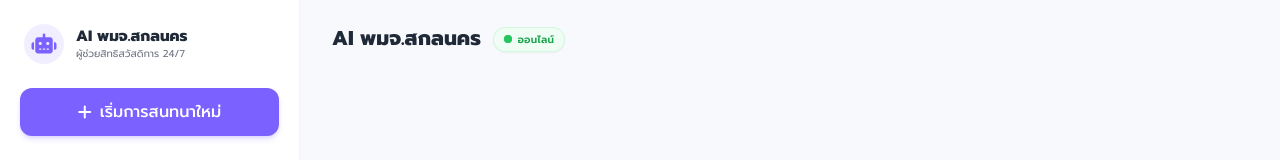
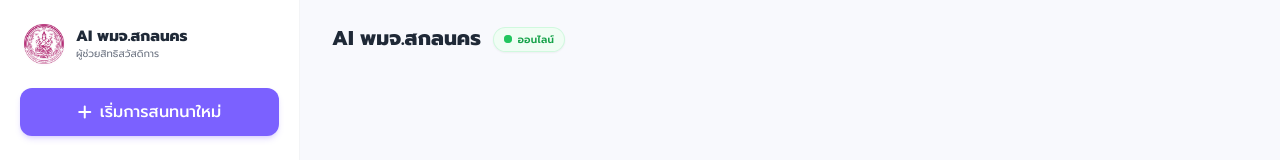
Before and after one commit to chainimit12345-cloud/Aichatbot, a plain HTML site: page web/index.html in a window 1280 px wide. Shown: the top 160 px of the page. Drawn offline with nearby package versions, Linux system fonts and the light colour scheme; files whose address does not match are found by name.

Commit message:
Update index.html

```diff
--- a/web/index.html
+++ b/web/index.html
@@ -121,10 +121,9 @@
     >
       <div class="p-4 xs:p-6 pb-4 flex items-center justify-between">
         <div class="flex items-center gap-3">
-          <div
-            class="w-10 h-10 bg-primary/10 rounded-full flex items-center justify-center text-primary text-xl flex-shrink-0"
-          >
-            <i class="fa-solid fa-robot"></i>
+          <!-- โลโก้ พม. เมนูด้านข้าง -->
+          <div class="w-10 h-10 flex items-center justify-center flex-shrink-0">
+            <img src="img/Seal_of_the_Ministry_of_Social_Development_and_Human_Security_(Thailand),_coloured.svg.png" alt="โลโก้ พม." class="w-full h-full object-contain drop-shadow-sm" />
           </div>
           <div>
             <h1
@@ -133,7 +132,7 @@
               AI พมจ.สกลนคร
             </h1>
             <p class="text-[9px] xs:text-[10px] text-gray-500">
-              ผู้ช่วยสิทธิสวัสดิการ 24/7
+              ผู้ช่วยสิทธิสวัสดิการ
             </p>
           </div>
         </div>
```
